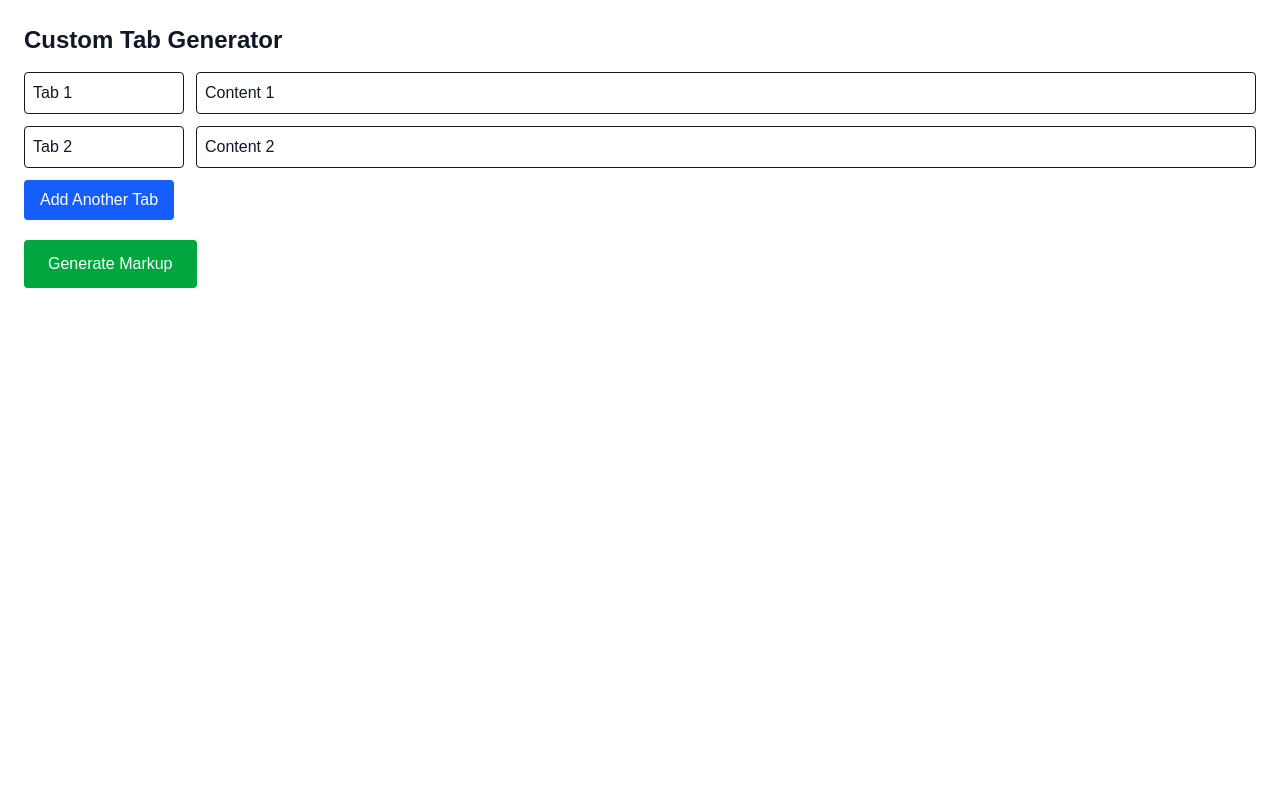
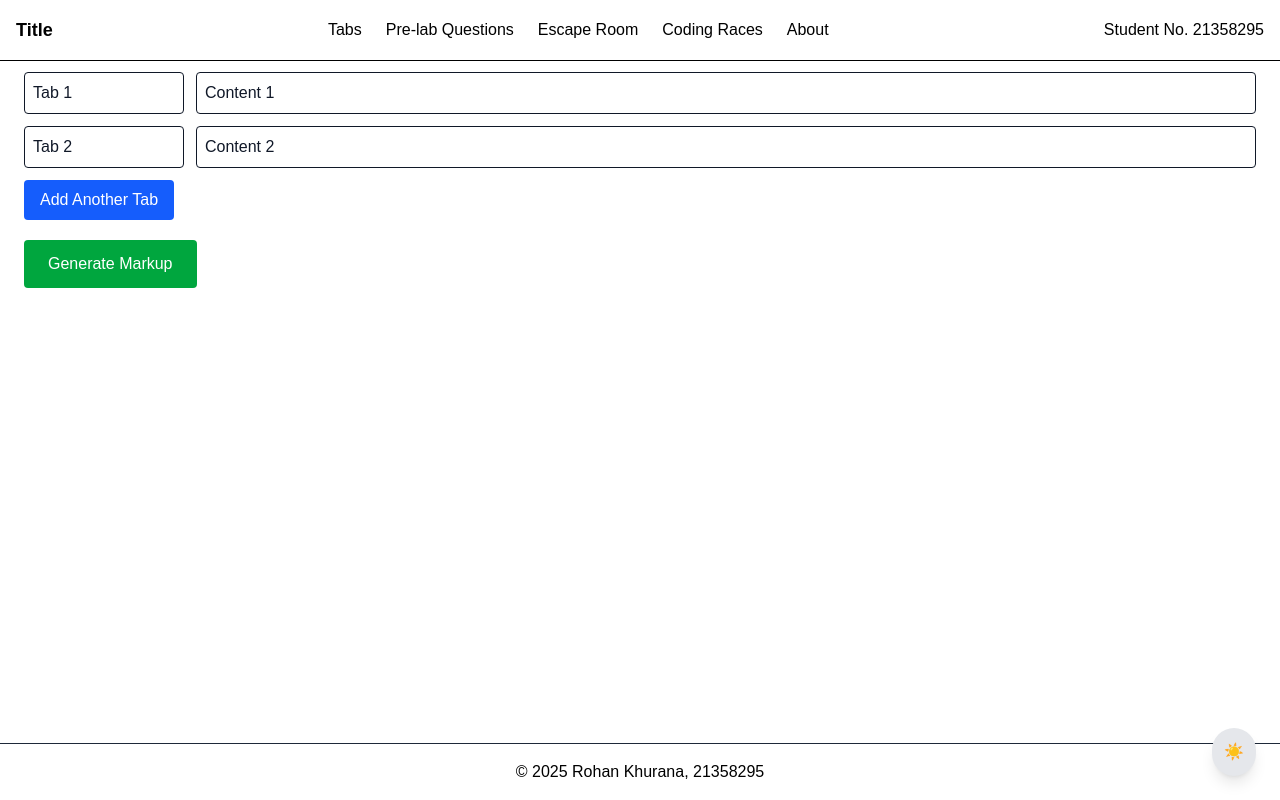
Before and after one commit to innovatewithkishlay/tab-code-generator, a Next.js app: page / in a window 1280 px wide. Built offline with nearby package versions, Linux system fonts and the light colour scheme.

Commit message:
Add Layout component with Header, Footer, and dark mode toggle; update _app.tsx to use Layout

```diff
--- /dev/null
+++ b/src/components/Layout.tsx
@@ -0,0 +1,53 @@
+"use client";
+
+import { ReactNode, useEffect, useState } from "react";
+import Header from "./Header";
+import Footer from "./Footer";
+
+interface LayoutProps {
+  children: ReactNode;
+}
+
+export default function Layout({ children }: LayoutProps) {
+  const [darkMode, setDarkMode] = useState(false);
+
+  useEffect(() => {
+    const savedTheme = localStorage.getItem("theme");
+    if (savedTheme === "dark") {
+      setDarkMode(true);
+      document.documentElement.classList.add("dark");
+    }
+  }, []);
+
+  const toggleDarkMode = () => {
+    setDarkMode((prev) => {
+      const newValue = !prev;
+      if (newValue) {
+        document.documentElement.classList.add("dark");
+        localStorage.setItem("theme", "dark");
+      } else {
+        document.documentElement.classList.remove("dark");
+        localStorage.setItem("theme", "light");
+      }
+      return newValue;
+    });
+  };
+
+  return (
+    <div className="min-h-screen flex flex-col bg-white dark:bg-gray-900 transition-colors duration-300">
+      <Header />
+
+      <main className="flex-grow">{children}</main>
+
+      <Footer />
+
+      <button
+        onClick={toggleDarkMode}
+        className="fixed bottom-6 right-6 p-3 rounded-full shadow-lg bg-gray-200 dark:bg-gray-700 hover:scale-110 transition"
+        aria-label="Toggle Dark Mode"
+      >
+        {darkMode ? "🌙" : "☀️"}
+      </button>
+    </div>
+  );
+}
--- a/src/pages/_app.tsx
+++ b/src/pages/_app.tsx
@@ -1,6 +1,13 @@
-import "@/styles/globals.css";
+import "../styles/globals.css";
 import type { AppProps } from "next/app";
+import Layout from "../components/Layout";
 
-export default function App({ Component, pageProps }: AppProps) {
-  return <Component {...pageProps} />;
+function MyApp({ Component, pageProps }: AppProps) {
+  return (
+    <Layout>
+      <Component {...pageProps} />
+    </Layout>
+  );
 }
+
+export default MyApp;
```
